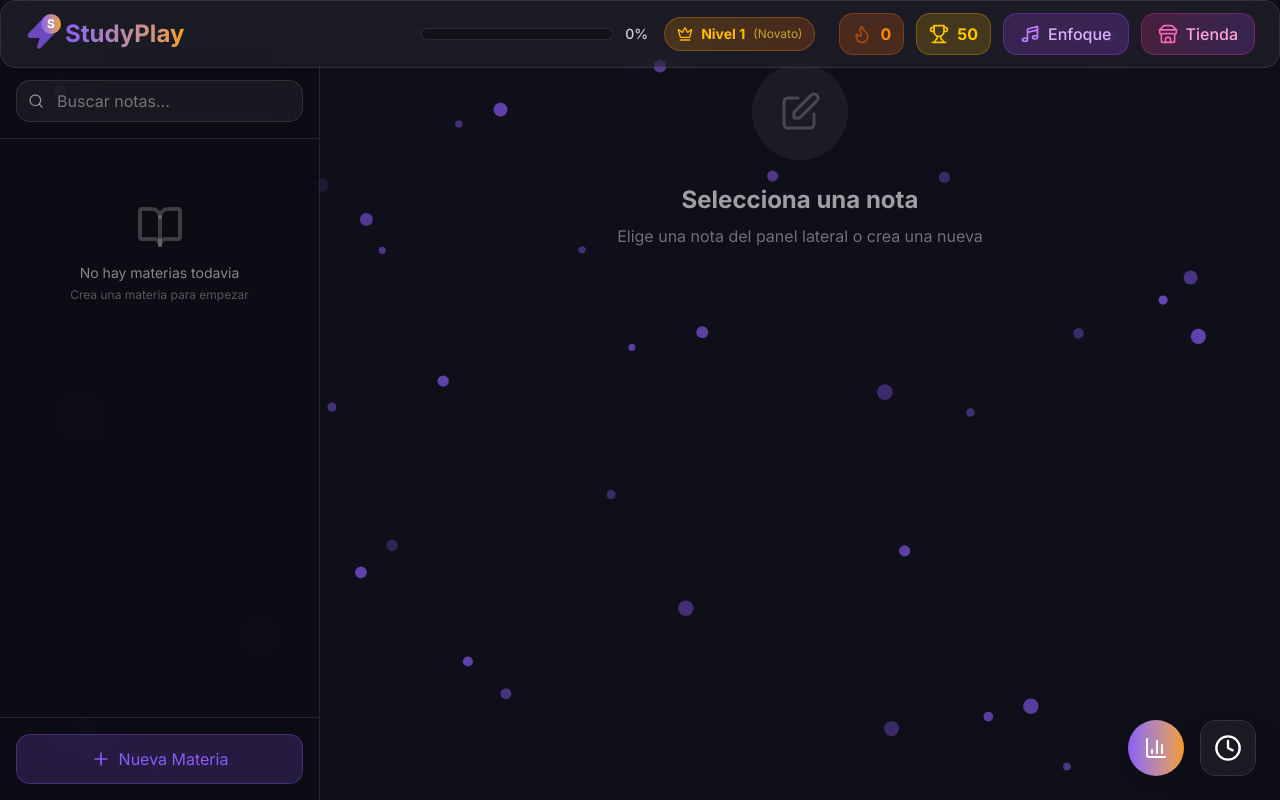
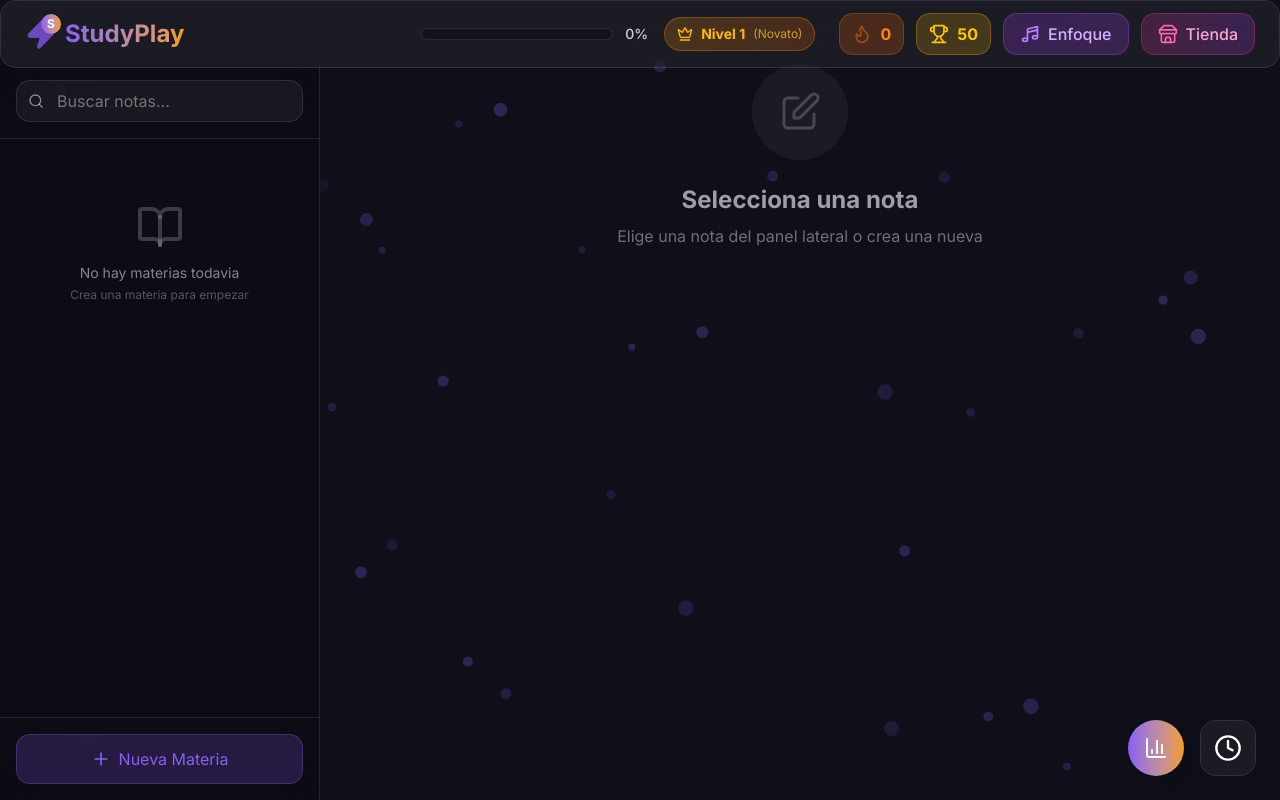
Before and after one commit to Yam12221/studyplay, a Next.js app: page / in a window 1280 px wide. Built offline with nearby package versions, Linux system fonts and the light colour scheme.

Commit message:
🧘 UI: Suavizada la intensidad de las animaciones de fondo

```diff
--- a/src/components/ThemeCanvas.tsx
+++ b/src/components/ThemeCanvas.tsx
@@ -25,7 +25,7 @@ interface MatrixDrop {
 
 export default function ThemeCanvas() {
   const canvasRef = useRef<HTMLCanvasElement>(null);
-  const animationRef = useRef<number>();
+  const animationRef = useRef<number | undefined>(undefined);
   const theme = useStore((state) => state.settings.theme);
 
   const currentTheme = THEMES.find((t) => t.id === theme) || THEMES[0];
@@ -506,7 +506,7 @@ export default function ThemeCanvas() {
       key={currentTheme.id}
       ref={canvasRef}
       className="fixed inset-0 w-full h-full -z-10"
-      style={{ opacity: 1 }}
+      style={{ opacity: 0.4 }}
     />
   );
 }
```
